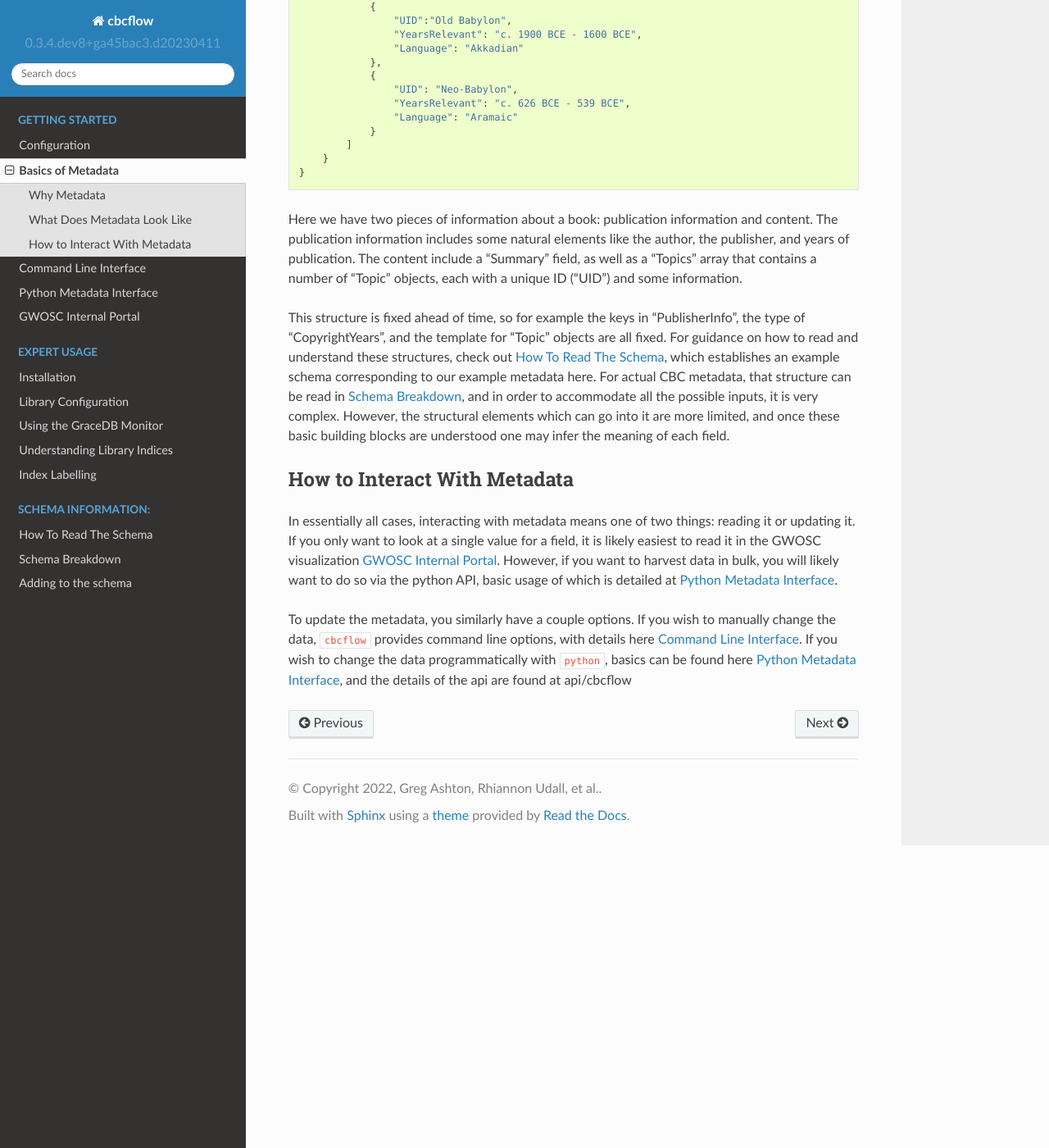
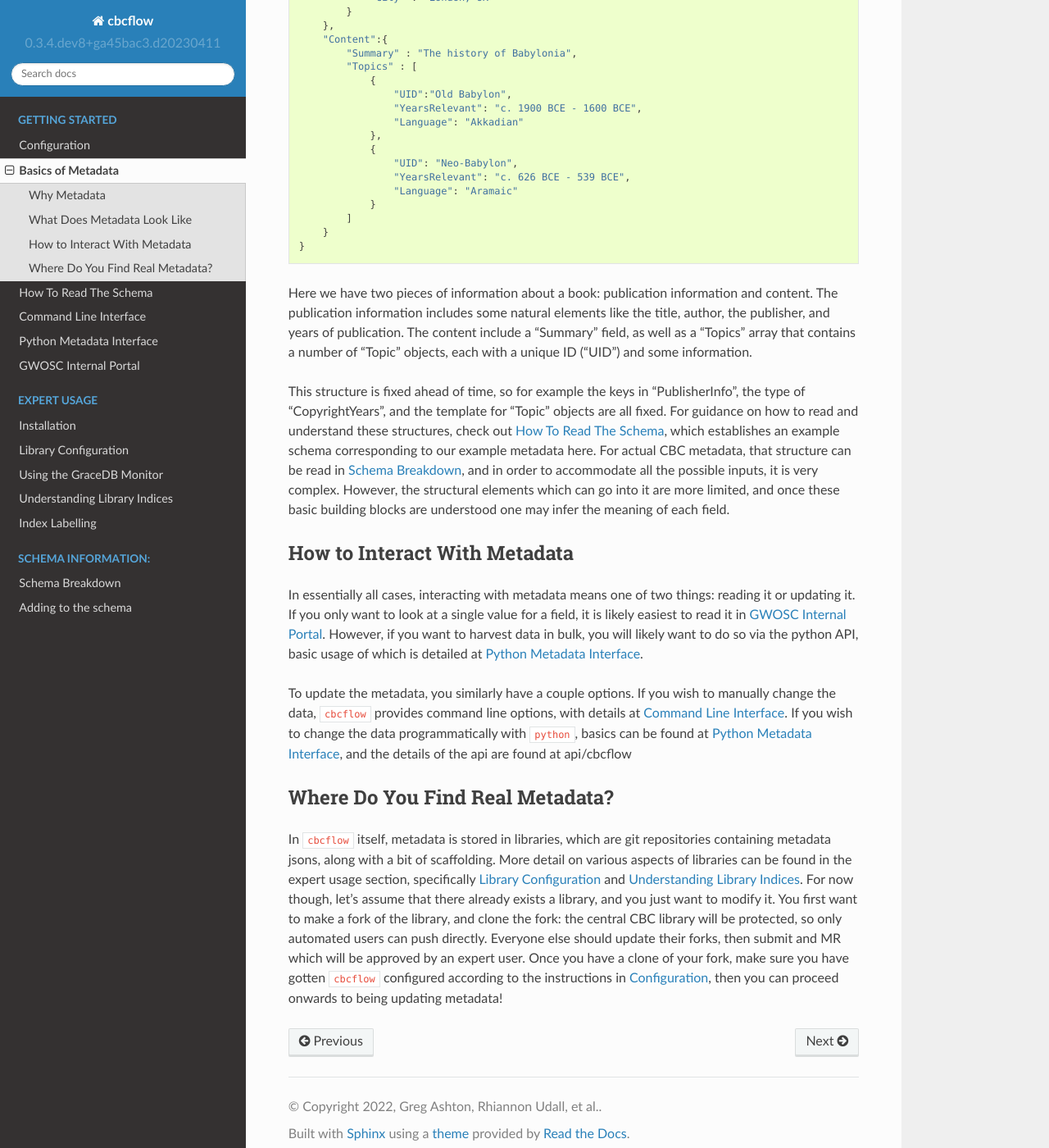
Before and after one commit to Rhiannon-Udall/cbcflow, a Sphinx documentation site: the page built from docs/source/what-is-metadata.rst, in a window 1280 px wide and 1400 px high, scrolled down 823 px. Shown: the whole window at 82% size. Built offline with Sphinx 7.4.7 and the Read the Docs theme 2.0.0, drawn with Linux system fonts in a browser that asks for light colours; some of the changed text lies outside the part shown.

```diff
--- a/docs/source/index.rst
+++ b/docs/source/index.rst
@@ -13,6 +13,7 @@ Finally, we provide autobuilt API documentation.
 
    configuration
    what-is-metadata
+   reading-the-schema
    updating-metadata-from-the-command-line
    updating-metadata-with-the-python-api
    gwosc
--- a/docs/source/what-is-metadata.rst
+++ b/docs/source/what-is-metadata.rst
@@ -1,5 +1,8 @@
 Basics of Metadata
 ==================
+
+This page covers the basics of metadata: what it is, how to read it, and pointers to the pages that show how to interact with it.
+If you're new to ``cbcflow``, this is the place to start!
 
 Why Metadata
 ------------
@@ -22,6 +25,7 @@ For example, say I am trying to describe a book in terms of some useful metadata
     {
         "PublicationInformation":{
             "Author": "Joan Oates",
+            "Title":"Babylon"
             "CopyrightYears": [1979, 1986],
             "PublisherInfo": {
                 "Name" : "Thames and Hudson",
@@ -46,7 +50,7 @@ For example, say I am trying to describe a book in terms of some useful metadata
     }
 
 Here we have two pieces of information about a book: publication information and content.
-The publication information includes some natural elements like the author, the publisher, and years of publication.
+The publication information includes some natural elements like the title, author, the publisher, and years of publication.
 The content include a "Summary" field, as well as a "Topics" array that contains a number of "Topic" objects, each with a unique ID ("UID") and some information.
 
 This structure is fixed ahead of time, so for example the keys in "PublisherInfo", the type of "CopyrightYears", and the template for "Topic" objects are all fixed.
@@ -58,9 +62,19 @@ How to Interact With Metadata
 -----------------------------
 
 In essentially all cases, interacting with metadata means one of two things: reading it or updating it.
-If you only want to look at a single value for a field, it is likely easiest to read it in the GWOSC visualization :doc:`gwosc`.
+If you only want to look at a single value for a field, it is likely easiest to read it in :doc:`gwosc`.
 However, if you want to harvest data in bulk, you will likely want to do so via the python API, basic usage of which is detailed at :doc:`updating-metadata-with-the-python-api`.
 
 To update the metadata, you similarly have a couple options.
-If you wish to manually change the data, ``cbcflow`` provides command line options, with details here :doc:`updating-metadata-from-the-command-line`.
-If you wish to change the data programmatically with ``python``, basics can be found here :doc:`updating-metadata-with-the-python-api`, and the details of the api are found at :doc:`api/cbcflow`
+If you wish to manually change the data, ``cbcflow`` provides command line options, with details at :doc:`updating-metadata-from-the-command-line`.
+If you wish to change the data programmatically with ``python``, basics can be found at :doc:`updating-metadata-with-the-python-api`, and the details of the api are found at :doc:`api/cbcflow`
+
+Where Do You Find Real Metadata?
+--------------------------------
+
+In ``cbcflow`` itself, metadata is stored in libraries, which are git repositories containing metadata jsons, along with a bit of scaffolding.
+More detail on various aspects of libraries can be found in the expert usage section, specifically :doc:`library-setup` and :doc:`library-indices`.
+For now though, let's assume that there already exists a library, and you just want to modify it.
+You first want to make a fork of the library, and clone the fork: the central CBC library will be protected, so only automated users can push directly.
+Everyone else should update their forks, then submit and MR which will be approved by an expert user.
+Once you have a clone of your fork, make sure you have gotten ``cbcflow`` configured according to the instructions in :doc:`configuration`, then you can proceed onwards to being updating metadata!
```
Also changed, not shown: other parts of docs/source/index.rst (+0 -1 lines), docs/source/reading-the-schema.rst (+25 -2 lines), docs/source/updating-metadata-from-the-command-line.rst (+8 -0 lines), 1 other file.
